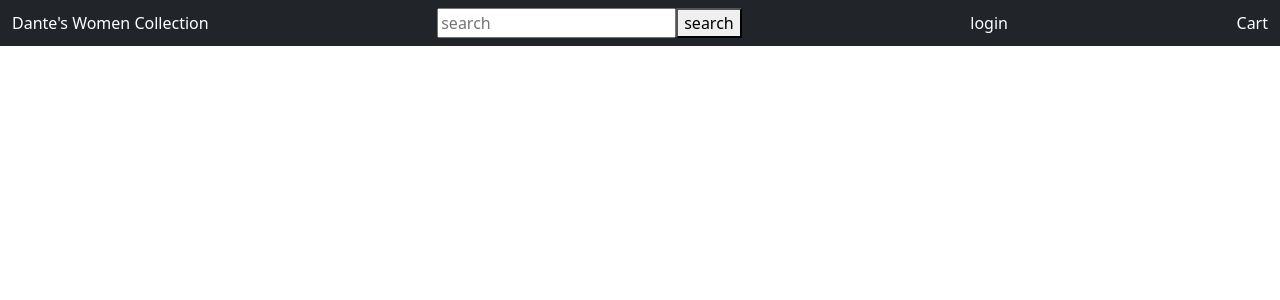
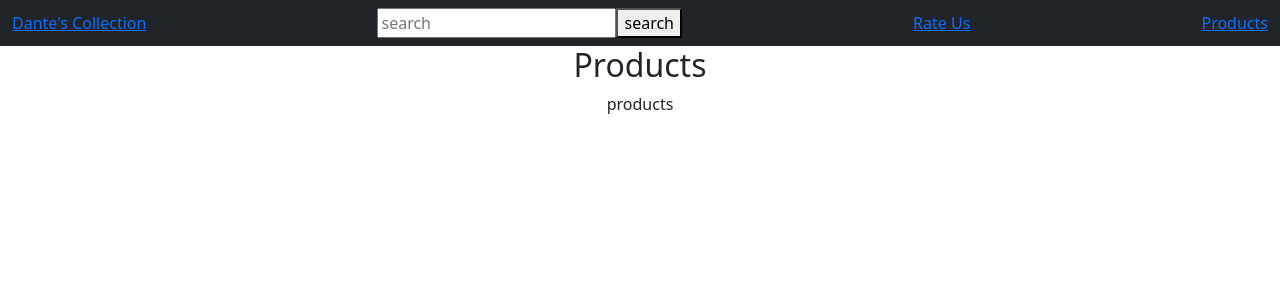
Before and after one commit to danielngetich/dantes-women-collection, a React (Create React App) app: page / in a window 1280 px wide. Shown: the top 300 px of the page. Built offline with nearby package versions, Linux system fonts and the light colour scheme.

Commit message:
add components files

```diff
--- a/package.json
+++ b/package.json
@@ -9,6 +9,8 @@
     "bootstrap": "^5.2.2",
     "react": "^18.2.0",
     "react-dom": "^18.2.0",
+    "react-icons": "^4.4.0",
+    "react-router-dom": "^6.4.1",
     "react-scripts": "5.0.1",
     "web-vitals": "^2.1.4"
   },
--- a/src/App.js
+++ b/src/App.js
@@ -1,10 +1,14 @@
-import Header from './components/Header';
+import NavBar from './components/NavBar';
 import './App.css';
+import Categories from "./components/Categories";
+import Product from "./components/Product";
+import CustomersComments from "./components/CustomersComments"
 
 function App() {
   return (
     <div className="App">
-      <Header/>
+      <NavBar/>
+      <Categories/>
     </div>
   );
 }
--- /dev/null
+++ b/src/components/Categories.js
@@ -0,0 +1,14 @@
+import Product from "./Product";
+
+function Categories() {
+  return (
+    <div>
+      <div>
+        <h2>Products</h2>
+        <Product/>
+      </div>
+    </div>
+  );
+}
+
+export default Categories;
--- /dev/null
+++ b/src/components/CustomersComments.js
@@ -0,0 +1,9 @@
+import React from 'react'
+
+function  CustomersComments() {
+    return (
+      <div>CustomersComments</div>
+    )
+}
+
+export default CustomersComments
--- a/src/components/Header.js
+++ /dev/null
@@ -1,24 +0,0 @@
-function Header() {
-  return (
-    <nav className="navbar bg-dark text-white">
-      <div className="container-fluid">
-      <div>
-      <span><a>Dante's Women Collection</a></span>
-      </div>
-      <div>
-      <form>
-      <input placeholder="search"></input>
-      <button>search</button>
-      </form>
-      </div>
-      <div>
-      <span><a>login</a></span>
-      </div>
-      <div>
-      <span><a>Cart</a></span>
-      </div>
-      </div>
-    </nav>
-  );
-}
-export default Header;
--- /dev/null
+++ b/src/components/NavBar.js
@@ -0,0 +1,31 @@
+
+function NavBar() {
+  return (
+    <nav className="navbar bg-dark text-white">
+      <div className="container-fluid">
+        <div>
+          <span>
+            <a href="/">Dante's Collection</a>
+          </span>
+        </div>
+        <div>
+          <form>
+            <input placeholder="search"></input>
+            <button>search</button>
+          </form>
+        </div>
+        <div>
+          <span>
+            <a href="/customers">Rate Us</a>
+          </span>
+        </div>
+        <div>
+          <span>
+            <a href="#Categories">Products</a>
+          </span>
+        </div>
+      </div>
+    </nav>
+  );
+}
+export default NavBar;
--- /dev/null
+++ b/src/components/Product.js
@@ -0,0 +1,9 @@
+
+function Product(){
+    return (
+        <div>
+            products
+        </div>
+    )
+}
+export default Product;
--- a/src/index.js
+++ b/src/index.js
@@ -1,5 +1,5 @@
-import React from 'react';
-import ReactDOM from 'react-dom/client';
+import React from "react";
+import ReactDOM from "react-dom/client";
 import './index.css';
 import App from './App';
 import "bootstrap/dist/css/bootstrap.min.css";
```
Also changed, not shown: 1 other file (tests, documents, lock files or other folders).
